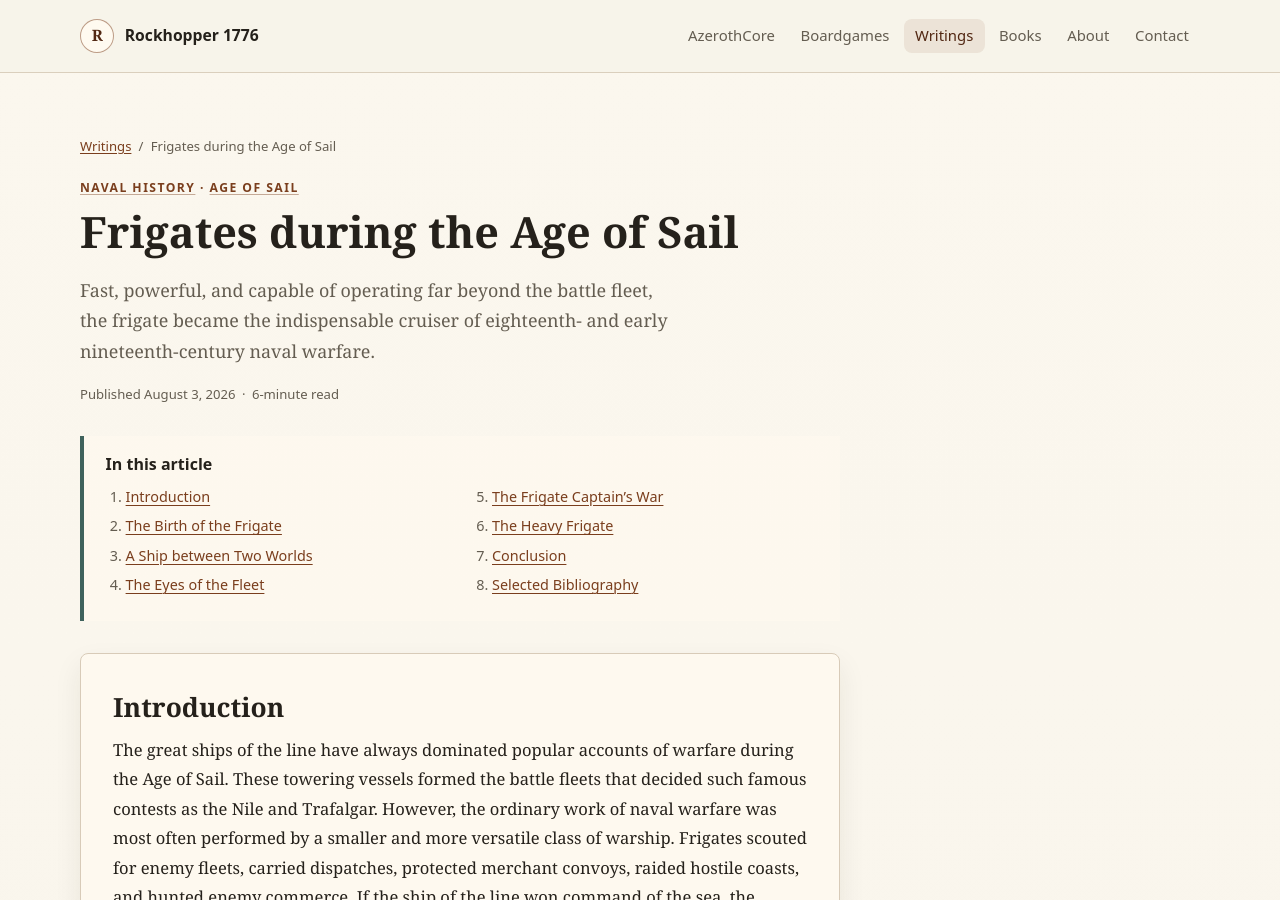
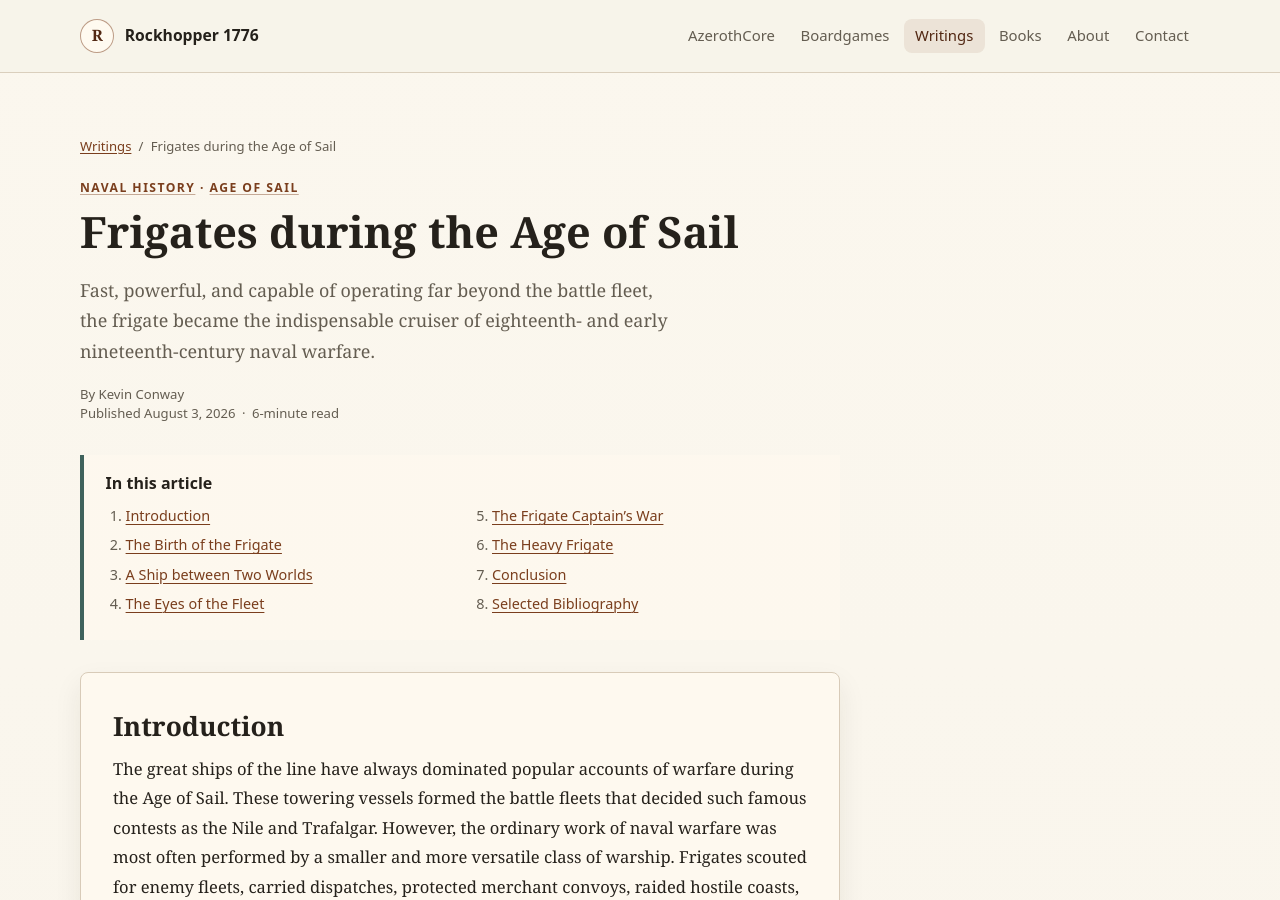
Before and after one commit to Rockhopper1776/rockhopper1776.github.io, a Jekyll site: the page built from frigates-during-the-age-of-sail.html, in a window 1280 px wide and 900 px high. Built offline with Jekyll 4.4.1, drawn with Linux system fonts in a browser that asks for light colours.

Commit message:
Add author credit to historical articles

```diff
--- a/_includes/article-publication.html
+++ b/_includes/article-publication.html
@@ -1,3 +1,4 @@
+<p class="post-meta">By {{ site.author | escape }}</p>
 <p class="post-meta">
   <time datetime="{{ page.published }}">Published {{ page.published | date: "%B %-d, %Y" }}</time>
   <span aria-hidden="true">·</span> {{ page.read_minutes }}-minute read
```
